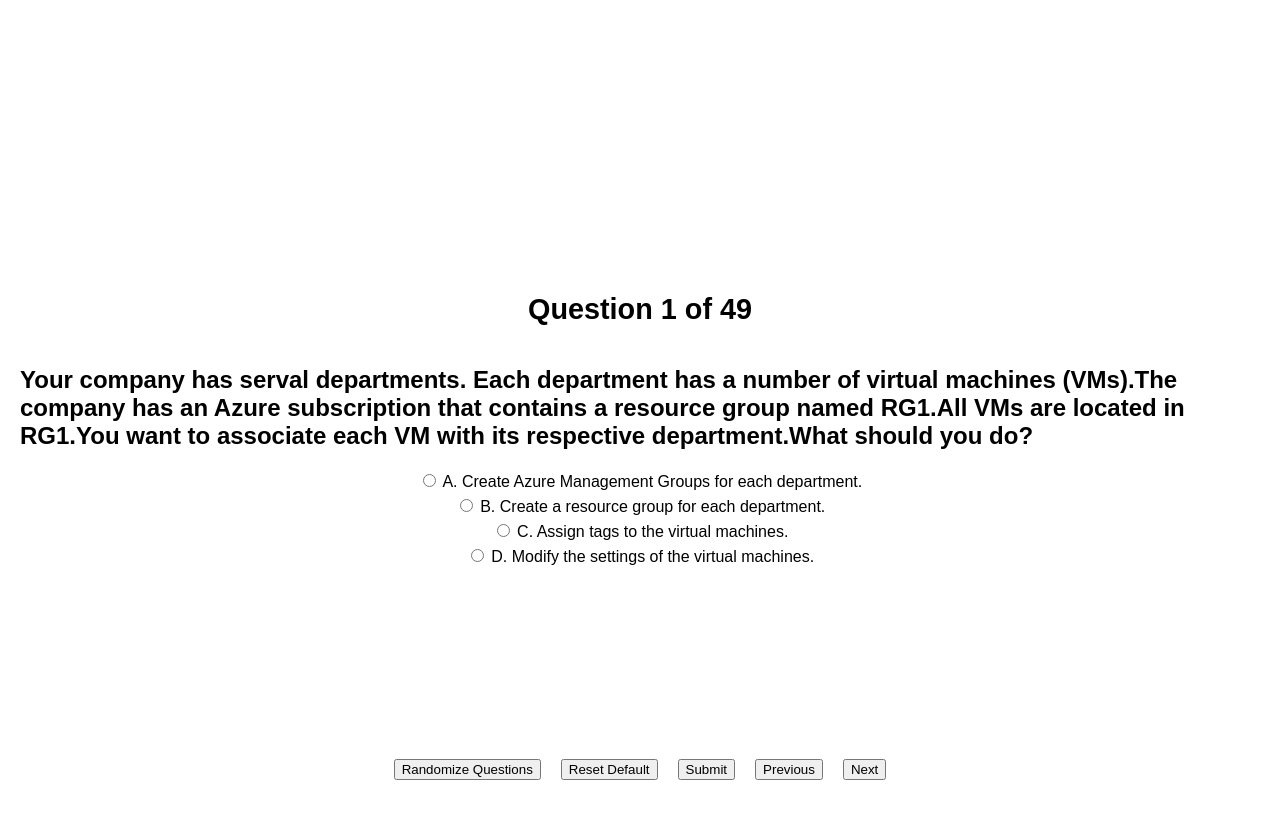
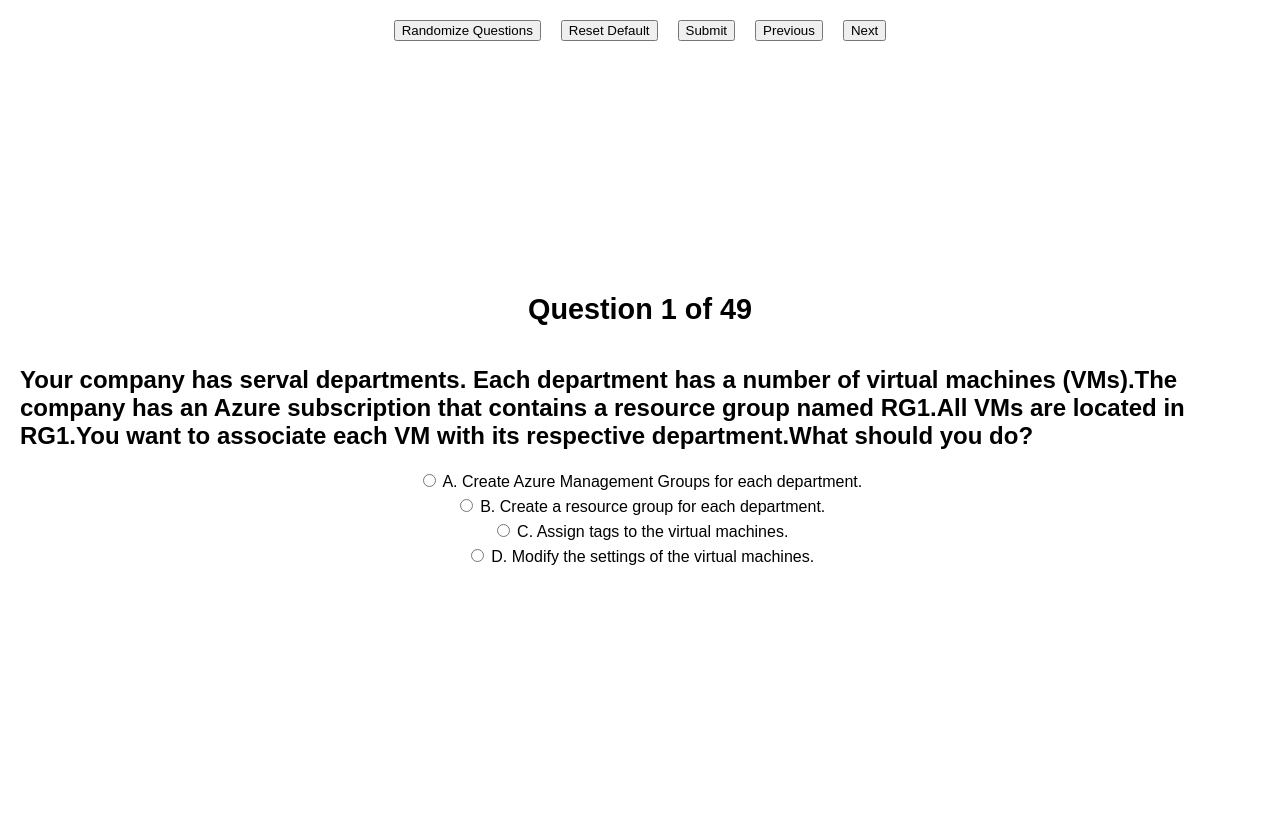
Before and after one commit to IvanKhor18/exam, a website: page index.html in a window 1280 px wide. Drawn offline with Linux system fonts and the light colour scheme.

Commit message:
Adjusted the .button-row to have top: 20px;, placing it near the top of the page
Button Positioning: Adjusted the .button-row to have top: 20px;, placing it near the top of the page.
Removed Bottom Positioning: Deleted the bottom properties so the buttons are now anchored at the top.

```diff
--- a/index.html
+++ b/index.html
@@ -15,6 +15,7 @@
             flex-direction: column;
             height: 100vh;
             margin: 0;
+            position: relative; /* Ensures buttons can be positioned relative to body */
         }
 
         button {
@@ -42,8 +43,8 @@
             display: flex;
             justify-content: center;
             width: 100%;
-            position: absolute;
-            bottom: 20px; /* Position at the bottom of the page */
+            position: absolute; /* Changed to absolute for positioning */
+            top: 20px; /* Position at the top of the page */
         }
 
         .button-row button {
@@ -53,10 +54,6 @@
 </head>
 
 <body>
-    <h2 id="question-number">Question 1 of ?</h2>
-    <h1 id="question-title">Question</h1>
-    <div id="question-container"></div>
-
     <div class="button-row">
         <button id="randomize-button">Randomize Questions</button>
         <button id="reset-button">Reset Default</button>
@@ -64,6 +61,10 @@
         <button id="previous-button">Previous</button>
         <button id="next-button">Next</button>
     </div>
+
+    <h2 id="question-number">Question 1 of ?</h2>
+    <h1 id="question-title">Question</h1>
+    <div id="question-container"></div>
 
     <div id="show-answer"></div>
 
```
